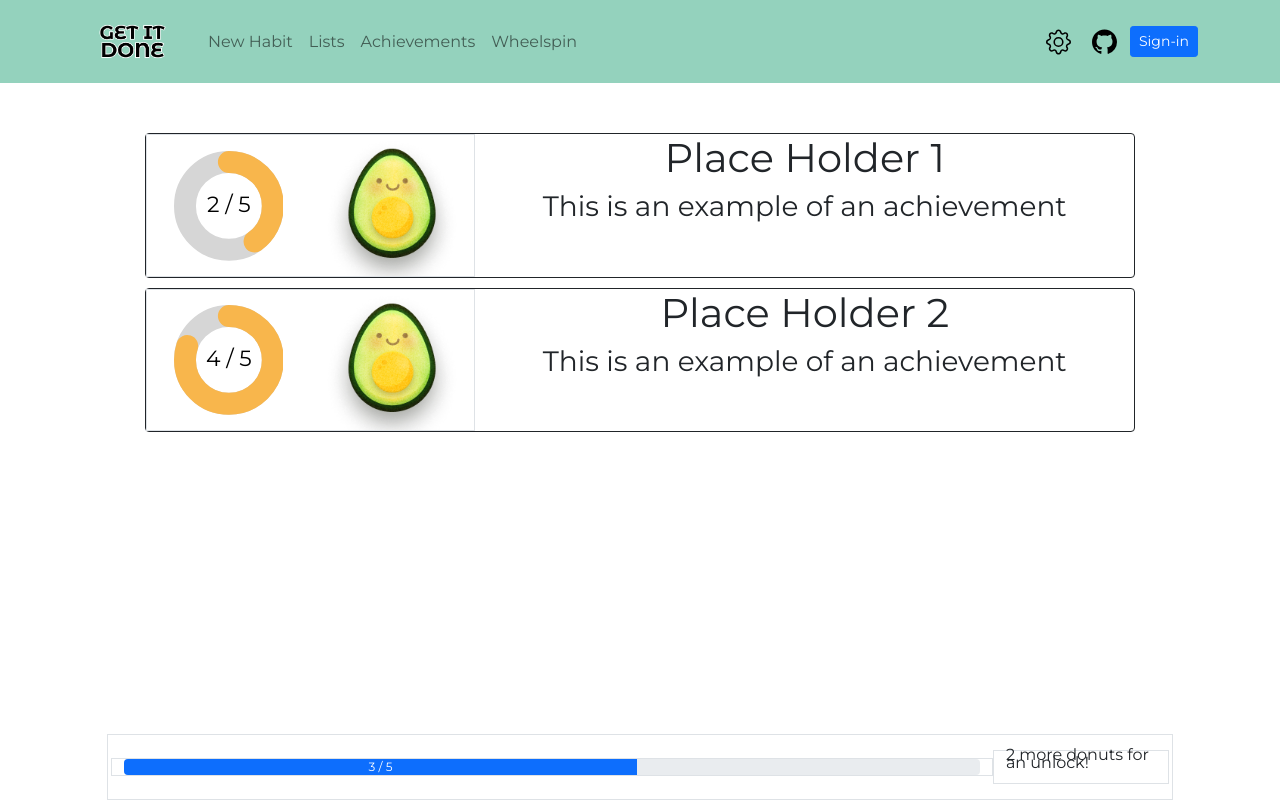
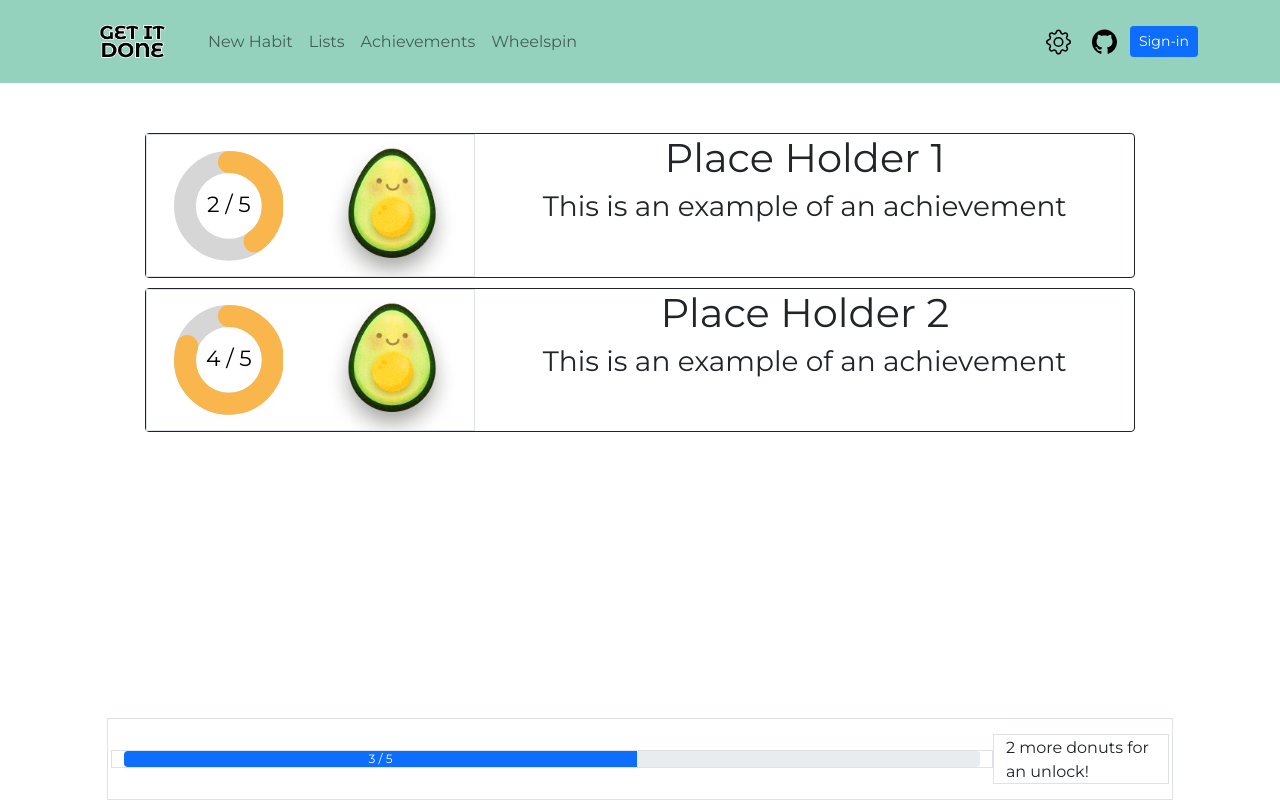
Before and after one commit to ccb1139/Get-it-Done-Gamified-to-do-list, a React (Create React App) app: page /Get-it-Done-Gamified-to-do-list/Achievements in a window 1280 px wide. Built offline with nearby package versions, Linux system fonts and the light colour scheme.

Commit message:
CENTERED TEXT

```diff
--- a/src/App.css
+++ b/src/App.css
@@ -230,7 +230,7 @@
   margin: auto;
 }
 #ACH-Unlock-Info {
-
+  display: inline;
 }
 .boxClicked {
   animation: pickedAnim 1s cubic-bezier(0.32, 0, 0.67, 0) 0s 1 normal forwards;
--- a/src/components/UnlockProgress.js
+++ b/src/components/UnlockProgress.js
@@ -7,6 +7,7 @@ import 'react-circular-progressbar/dist/styles.css';
 
 function UnlockProgress({complete, total}) {
     const progressMsg = complete + " / " + total
+
     return (
         <div className='col-sm-10 fixed-bottom border' id='ACH-Unlock-Progress'>
             <div className='row d-flex align-items-center justify-content-center'>
@@ -14,7 +15,7 @@ function UnlockProgress({complete, total}) {
                     <ProgressBar now={(complete/total)*100} label={progressMsg}></ProgressBar>
                 </div>
                 <div className='col-sm-2 border'>
-                    <p style={{lineHeight:"50%", verticalAlign:"middle"}}>{total - complete} more donuts for an unlock!</p>
+                    <p id="ACH-Unlock-Info" style={{lineHeight:"50%", verticalAlign:"middle"}}>{total - complete} more donuts for an unlock!</p>
                 </div>
 
             </div>
```
